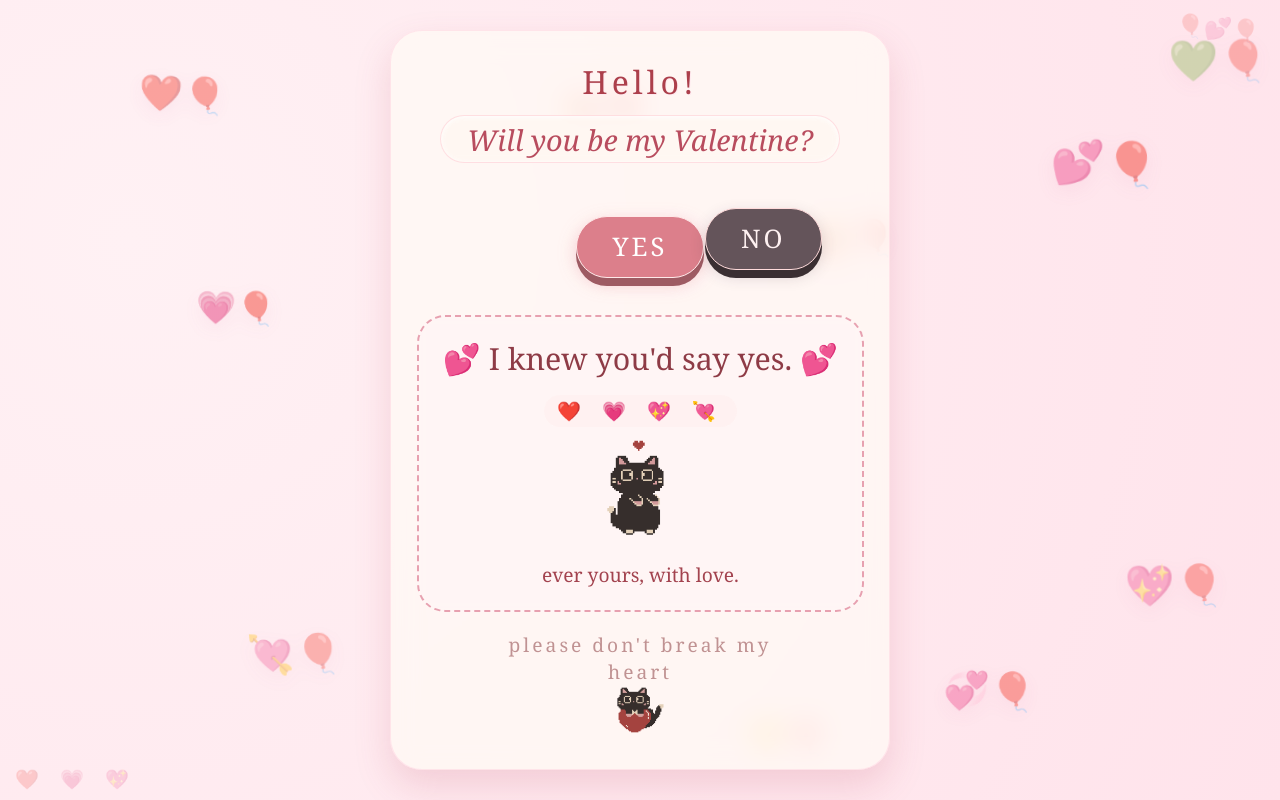
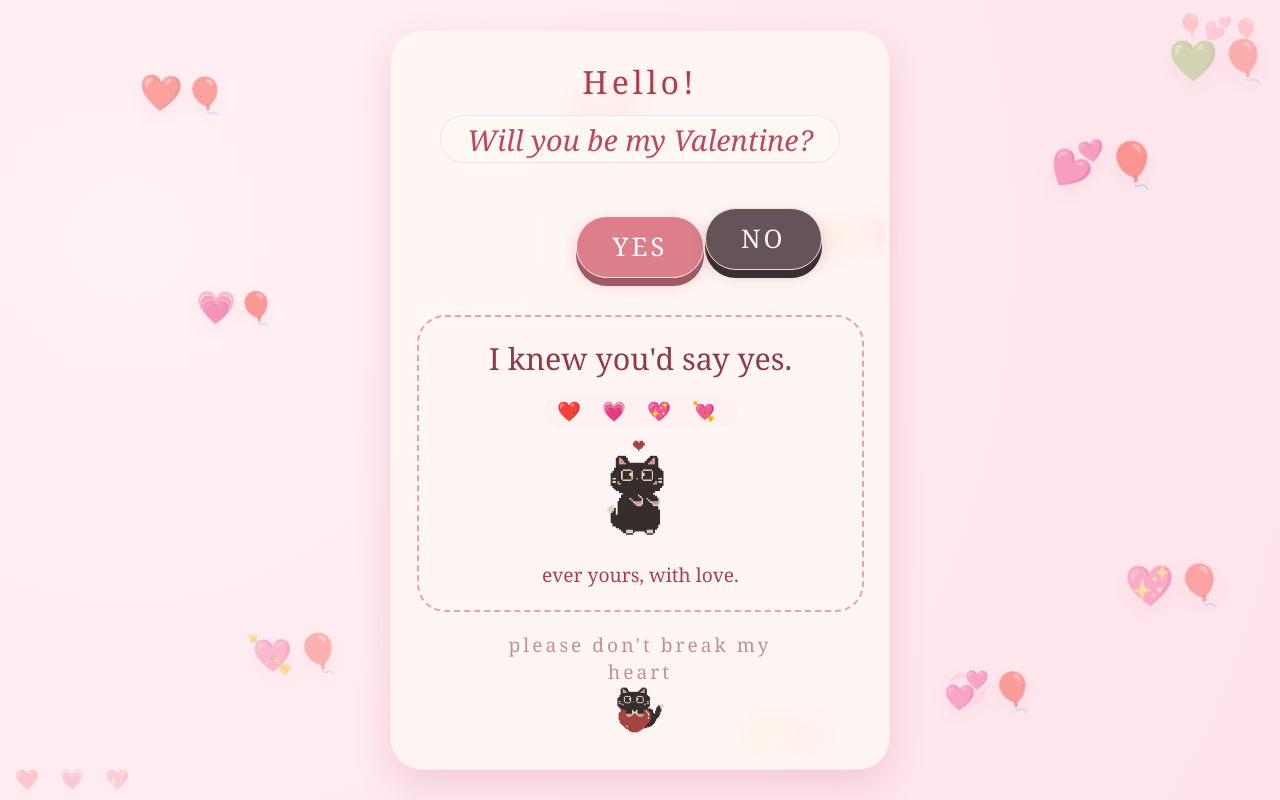
Before and after one commit to Amlan0078/Project-4, a plain HTML site: page index.html in a window 1280 px wide. Drawn offline with Linux system fonts and the light colour scheme.

Commit message:
Edit some text

```diff
--- a/index.html
+++ b/index.html
@@ -38,7 +38,7 @@
 
     <!-- secret love message — SYMMETRICAL BORDERS, PERFECTLY CONTAINED -->
     <div id="loveMessage" class="secret-message">
-      <div style="font-size: 1.9rem; margin-bottom: 5px; word-break: break-word;">💕 I knew you'd say yes. 💕</div>
+      <div style="font-size: 1.9rem; margin-bottom: 5px; word-break: break-word;">I knew you'd say yes.</div>
       <!-- <div style="font-size: 1.2rem; font-weight: 500; background: rgba(255,240,240,0.7); padding: 0.4rem 0.8rem; border-radius: 40px !important; display: inline-block; backdrop-filter: blur(2px); max-width: 100%; word-break: break-word;">
           meet you today
       </div>
```
